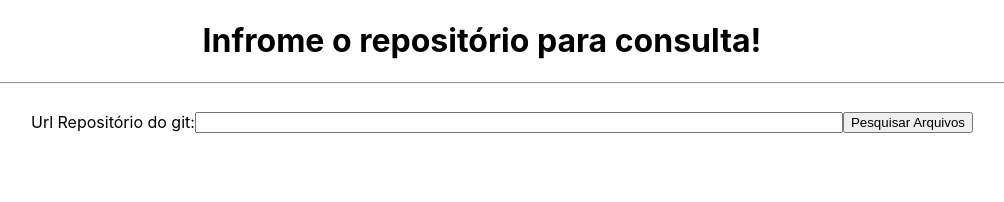
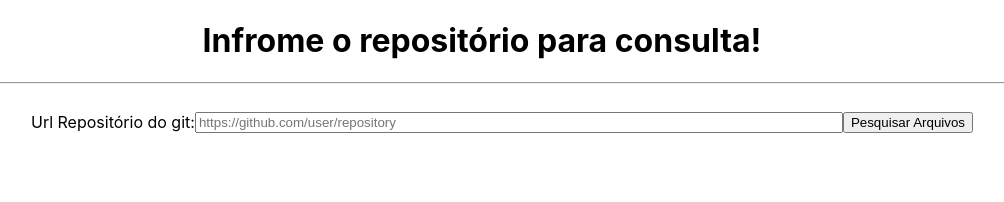
Before and after one commit to ramonrpb/repo-pwa, a React (Create React App) app: page / in a window 1280 px wide. Shown: the top 202 px of the page, without its empty margins (158-1162 px from the left). Built offline with nearby package versions, Linux system fonts and the light colour scheme.

Commit message:
Tratamento de erro

```diff
--- a/src/components/repository/repository.js
+++ b/src/components/repository/repository.js
@@ -34,10 +34,11 @@ class Repository extends Component{
             })
             .then((json) => {
                 this.setState({arquivos: json, erro: ''})
-            }).catch(function(error) {
-                console.log('Erro ao recuperar arquivos', error);
-            });;
-
+            })
+            .catch(e => {
+                this.setState({arquivos: [] ,erro: 'Não foi possível encontrar o repositório informado. Verifique se a URL está correta.'});
+                console.log(e);
+              });
         }
 
         event.preventDefault();
@@ -50,7 +51,7 @@ class Repository extends Component{
                 {this.state.erro && <p className='error'>{this.state.erro}</p>}
                 <form onSubmit={this.buscar} className='form'>
                     <label>Url Repositório do git: </label>
-                    <input type="url" name="url" value={this.state.url}
+                    <input type="url" name="url" value={this.state.url} placeholder='https://github.com/user/repository'
                         onChange={(e) => this.setState({url: e.target.value})} className='input'/>
                     <button  type="submit"> Pesquisar Arquivos</button>
                 </form>
```
